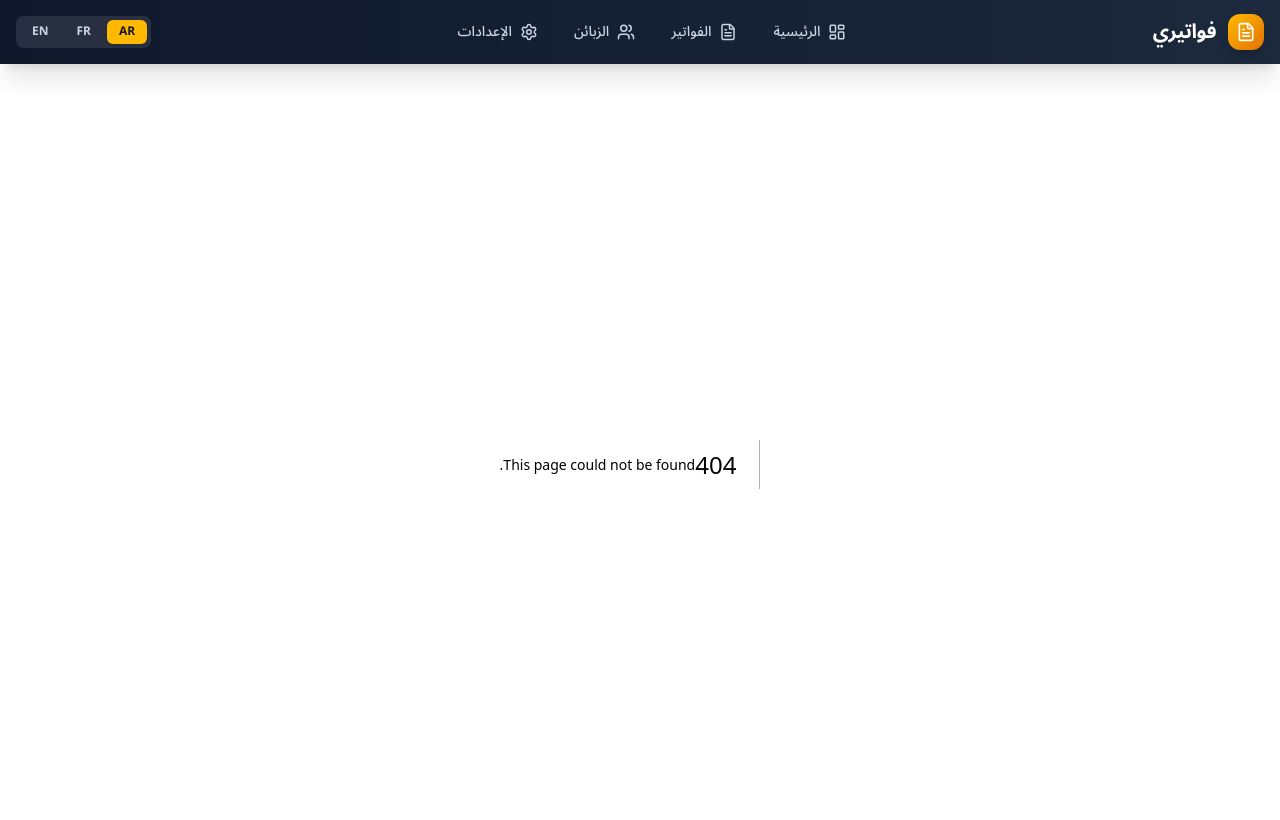
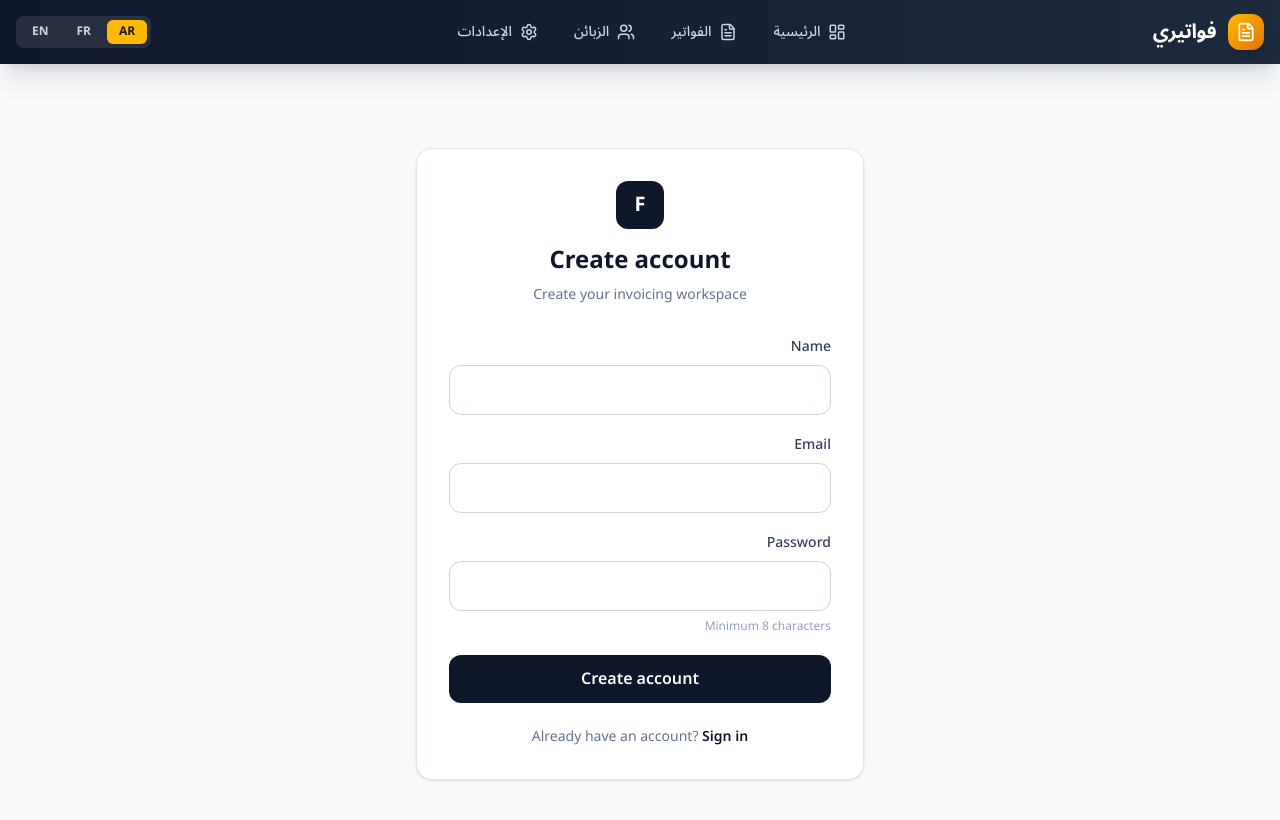
Before and after one commit to hamzaart231/invoicing-and-quote-management, a Next.js app: page /register in a window 1280 px wide. Before the commit this address had no page. Shown: the top 820 px of the page. Built offline with nearby package versions, Linux system fonts and the light colour scheme.

Commit message:
Implement registration page with form handling

```diff
--- /dev/null
+++ b/src/app/register/page.tsx
@@ -0,0 +1,219 @@
+"use client";
+
+import { FormEvent, useState } from "react";
+import { useRouter } from "next/navigation";
+import Link from "next/link";
+
+export default function RegisterPage() {
+  const router = useRouter();
+
+  const [name, setName] =
+    useState("");
+
+  const [email, setEmail] =
+    useState("");
+
+  const [password, setPassword] =
+    useState("");
+
+  const [error, setError] =
+    useState("");
+
+  const [loading, setLoading] =
+    useState(false);
+
+  const handleSubmit = async (
+    event: FormEvent<HTMLFormElement>
+  ) => {
+    event.preventDefault();
+
+    setError("");
+    setLoading(true);
+
+    try {
+      const response =
+        await fetch(
+          "/api/auth/register",
+          {
+            method: "POST",
+
+            headers: {
+              "Content-Type":
+                "application/json",
+            },
+
+            body: JSON.stringify({
+              name,
+              email,
+              password,
+            }),
+          }
+        );
+
+      const data =
+        await response.json();
+
+      if (!response.ok) {
+        setError(
+          data.error ||
+            "Unable to create account"
+        );
+
+        return;
+      }
+
+      /*
+       * Register automatically creates
+       * the secure session.
+       */
+
+      router.push("/");
+      router.refresh();
+    } catch (error) {
+      console.error(
+        "Register failed:",
+        error
+      );
+
+      setError(
+        "Unable to create account"
+      );
+    } finally {
+      setLoading(false);
+    }
+  };
+
+  return (
+    <main className="flex min-h-screen items-center justify-center bg-slate-50 px-4 py-12">
+
+      <div className="w-full max-w-md rounded-2xl border border-slate-200 bg-white p-8 shadow-sm">
+
+        <div className="mb-8 text-center">
+
+          <div className="mx-auto mb-4 flex h-12 w-12 items-center justify-center rounded-xl bg-slate-900 text-xl font-bold text-white">
+            F
+          </div>
+
+          <h1 className="text-2xl font-bold text-slate-900">
+            Create account
+          </h1>
+
+          <p className="mt-2 text-sm text-slate-500">
+            Create your invoicing workspace
+          </p>
+
+        </div>
+
+        {error && (
+          <div className="mb-5 rounded-lg border border-red-200 bg-red-50 px-4 py-3 text-sm text-red-700">
+            {error}
+          </div>
+        )}
+
+        <form
+          onSubmit={handleSubmit}
+          className="space-y-5"
+        >
+
+          <div>
+            <label
+              htmlFor="name"
+              className="mb-2 block text-sm font-medium text-slate-700"
+            >
+              Name
+            </label>
+
+            <input
+              id="name"
+              type="text"
+              required
+              autoComplete="name"
+              value={name}
+              onChange={(event) =>
+                setName(
+                  event.target.value
+                )
+              }
+              className="w-full rounded-xl border border-slate-300 px-4 py-3 outline-none transition focus:border-slate-600"
+            />
+          </div>
+
+          <div>
+            <label
+              htmlFor="email"
+              className="mb-2 block text-sm font-medium text-slate-700"
+            >
+              Email
+            </label>
+
+            <input
+              id="email"
+              type="email"
+              required
+              autoComplete="email"
+              value={email}
+              onChange={(event) =>
+                setEmail(
+                  event.target.value
+                )
+              }
+              className="w-full rounded-xl border border-slate-300 px-4 py-3 outline-none transition focus:border-slate-600"
+            />
+          </div>
+
+          <div>
+            <label
+              htmlFor="password"
+              className="mb-2 block text-sm font-medium text-slate-700"
+            >
+              Password
+            </label>
+
+            <input
+              id="password"
+              type="password"
+              required
+              minLength={8}
+              autoComplete="new-password"
+              value={password}
+              onChange={(event) =>
+                setPassword(
+                  event.target.value
+                )
+              }
+              className="w-full rounded-xl border border-slate-300 px-4 py-3 outline-none transition focus:border-slate-600"
+            />
+
+            <p className="mt-2 text-xs text-slate-400">
+              Minimum 8 characters
+            </p>
+          </div>
+
+          <button
+            type="submit"
+            disabled={loading}
+            className="w-full rounded-xl bg-slate-900 px-4 py-3 font-semibold text-white transition hover:bg-slate-800 disabled:cursor-not-allowed disabled:opacity-60"
+          >
+            {loading
+              ? "Creating account..."
+              : "Create account"}
+          </button>
+
+        </form>
+
+        <p className="mt-6 text-center text-sm text-slate-500">
+          Already have an account?{" "}
+
+          <Link
+            href="/login"
+            className="font-semibold text-slate-900"
+          >
+            Sign in
+          </Link>
+        </p>
+
+      </div>
+
+    </main>
+  );
+}
```
